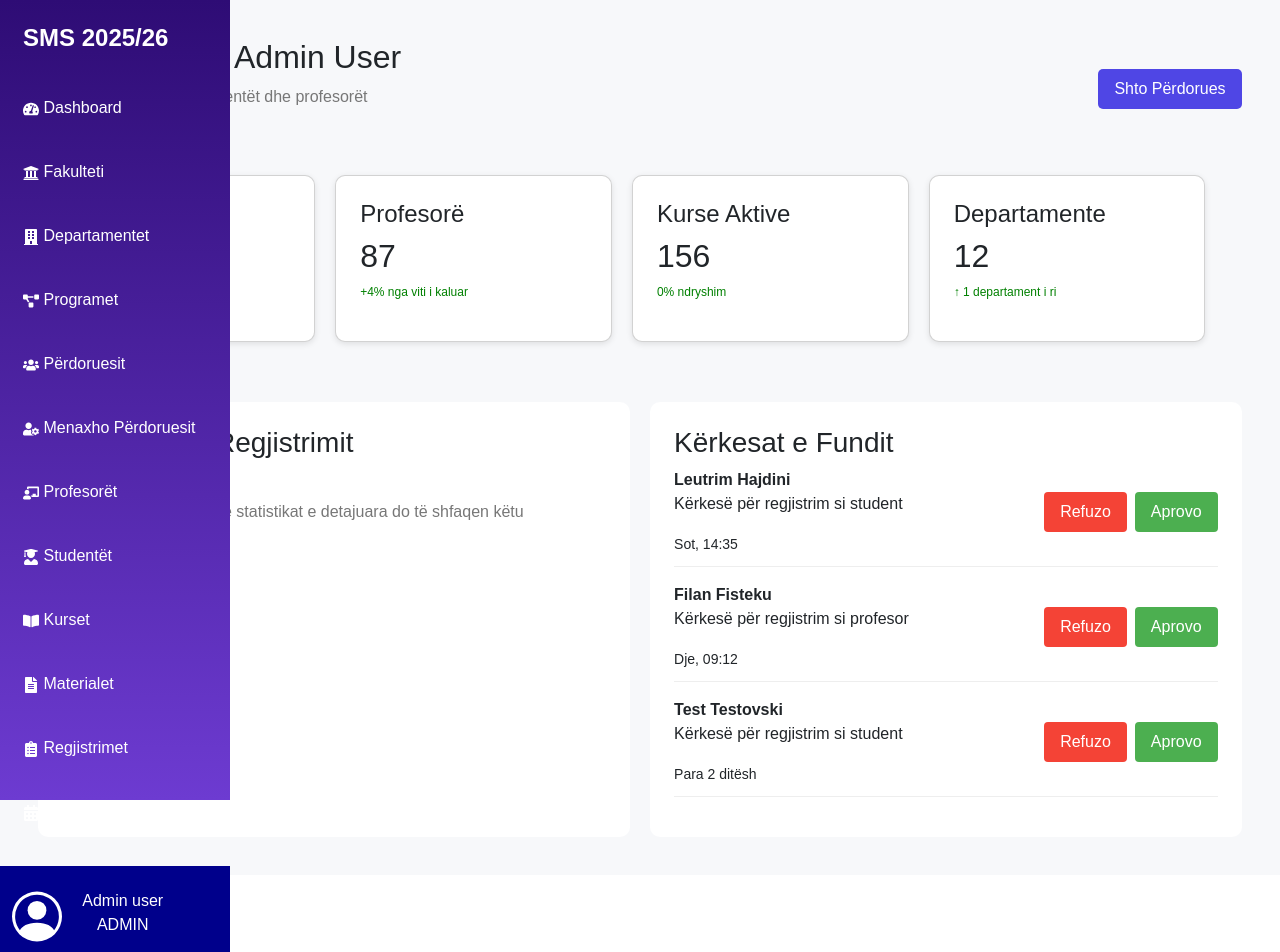
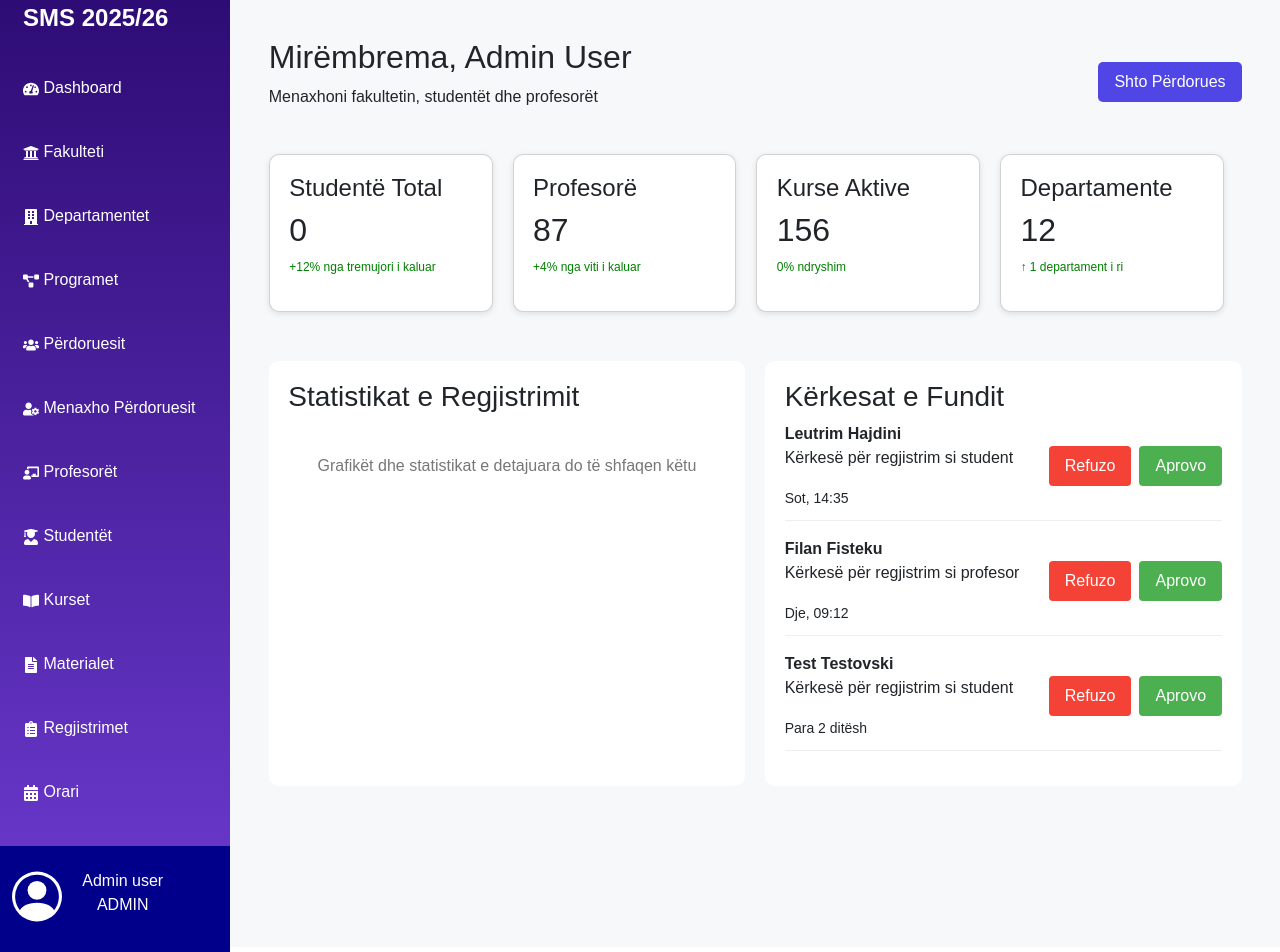
Before and after one commit to EltonPajaziti/FrontEnd_Gr14, a React (Vite) app in the folder sms/: page /Dashboard in a window 1280 px wide. Shown: the top 952 px of the page. Before the commit the page ends 875 px from the top, so only its background shows below. Built offline with nearby package versions, Linux system fonts and the light colour scheme.

Commit message:
renamed components to avoid conflicts

```diff
--- a/sms/src/CSS/AdminDashboard.css
+++ b/sms/src/CSS/AdminDashboard.css
@@ -3,13 +3,13 @@
   font-family: Arial, sans-serif;
 }
 
-.sidebar {
+.admin-sidebar {
   width: 18%;
   background: linear-gradient(to bottom, #2e0c75, #6d3bd1);
   color: white;
 }
 
-.sidebar-header {
+.admin-sidebar-header {
   font-weight: bold;
   font-size: 1.5rem;
   padding-left: 10%;
@@ -17,7 +17,7 @@
 
 }
 
-.sidebar-menu {
+.admin-sidebar-menu {
   list-style: none;
   padding: 0;
   overflow-y: scroll;
@@ -26,12 +26,12 @@
 
 }
 
-.sidebar-menu li {
+.admin-sidebar-menu li {
   margin: 2.5rem 0;
   cursor: pointer;
 }
 
-.sidebar-user{
+.admin-sidebar-user{
     background-color: #00008B;
     width: 100%;
     margin-top: -6%;
@@ -44,13 +44,13 @@
 
 
 
-.dashboard {
+.admin-dashboard {
   flex: 1;
   padding: 3%;
   background: #f7f8fa;
 }
 
-.dashboard-header {
+.admin-dashboard-header {
   display: flex;
   justify-content: space-between;
   align-items: center;
--- a/sms/src/Components/Sidebar.jsx
+++ b/sms/src/Components/Sidebar.jsx
@@ -19,9 +19,9 @@ import {
 
 const Sidebar = () => {
   return (
-    <div className="sidebar">
-      <div className="sidebar-header">SMS 2025/26</div>
-      <ul className="sidebar-menu">
+    <div className="admin-sidebar">
+      <div className="admin-sidebar-header">SMS 2025/26</div>
+      <ul className="admin-sidebar-menu">
         <li><FaTachometerAlt /> Dashboard</li>
         <li><FaUniversity /> Fakulteti</li>
         <li><FaBuilding /> Departamentet</li>
@@ -35,15 +35,15 @@ const Sidebar = () => {
         <li><FaClipboardList /> Regjistrimet</li>
         <li><FaCalendarAlt /> Orari</li>
       </ul>
-      <div className='sidebar-user'>
-        <div className='sidebar-user-photo'>
+      <div className='admin-sidebar-user'>
+        <div className='admin-sidebar-user-photo'>
 <svg xmlns="http://www.w3.org/2000/svg" width="50" height="55" fill="currentColor" class="bi bi-person-circle" viewBox="0 0 16 16">
   <path d="M11 6a3 3 0 1 1-6 0 3 3 0 0 1 6 0"/>
   <path fill-rule="evenodd" d="M0 8a8 8 0 1 1 16 0A8 8 0 0 1 0 8m8-7a7 7 0 0 0-5.468 11.37C3.242 11.226 4.805 10 8 10s4.757 1.225 5.468 2.37A7 7 0 0 0 8 1"/>
 </svg>
 
         </div>
-        <div className='sidebar-user-text'>
+        <div className='admin-sidebar-user-text'>
             Admin user
             <br />ADMIN
 
--- a/sms/src/Pages/AdminDashboard.jsx
+++ b/sms/src/Pages/AdminDashboard.jsx
@@ -24,8 +24,8 @@ function AdminDashboard() {
     <>
       <div className="app-container">
         <Sidebar />
-        <div className="dashboard">
-          <div className="dashboard-header">
+        <div className="admin-dashboard">
+          <div className="admin-dashboard-header">
             <div>
               <h2>Mirëmbrema, Admin User</h2>
               <p>Menaxhoni fakultetin, studentët dhe profesorët</p>
```
